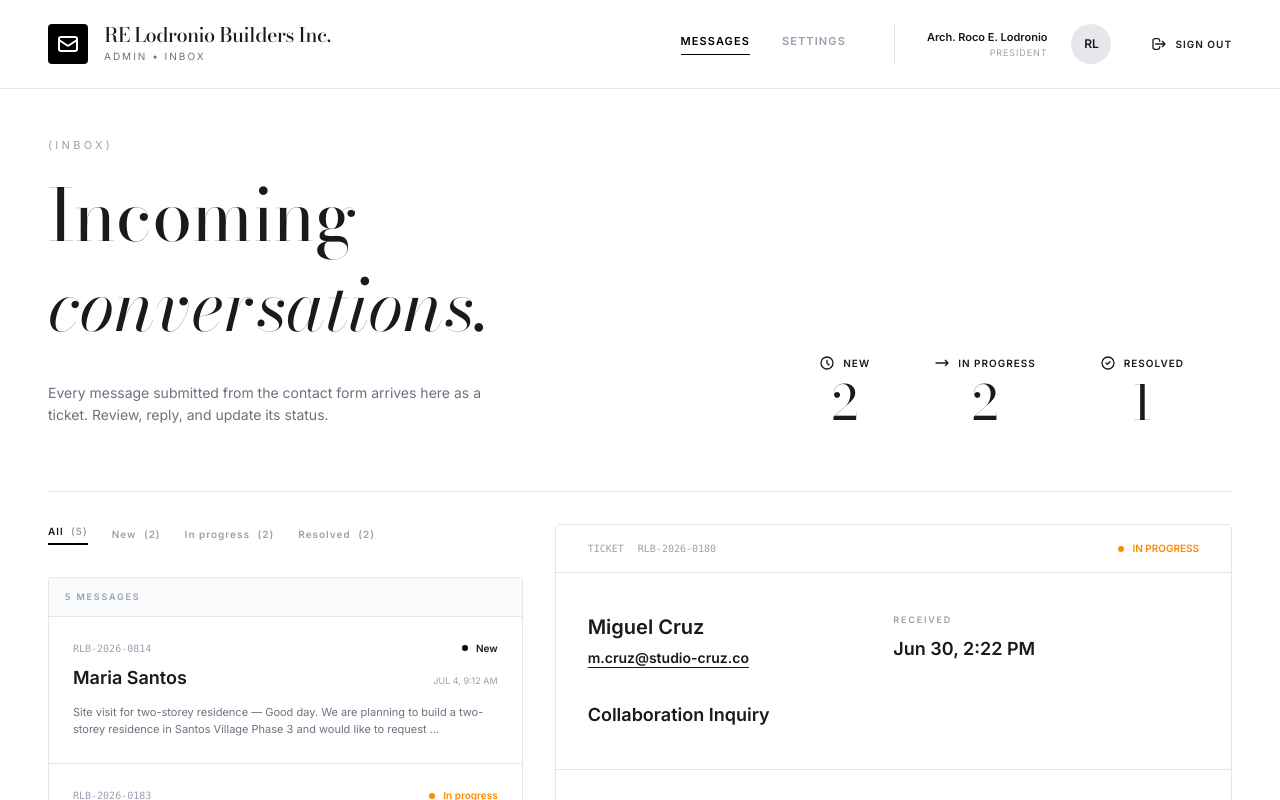
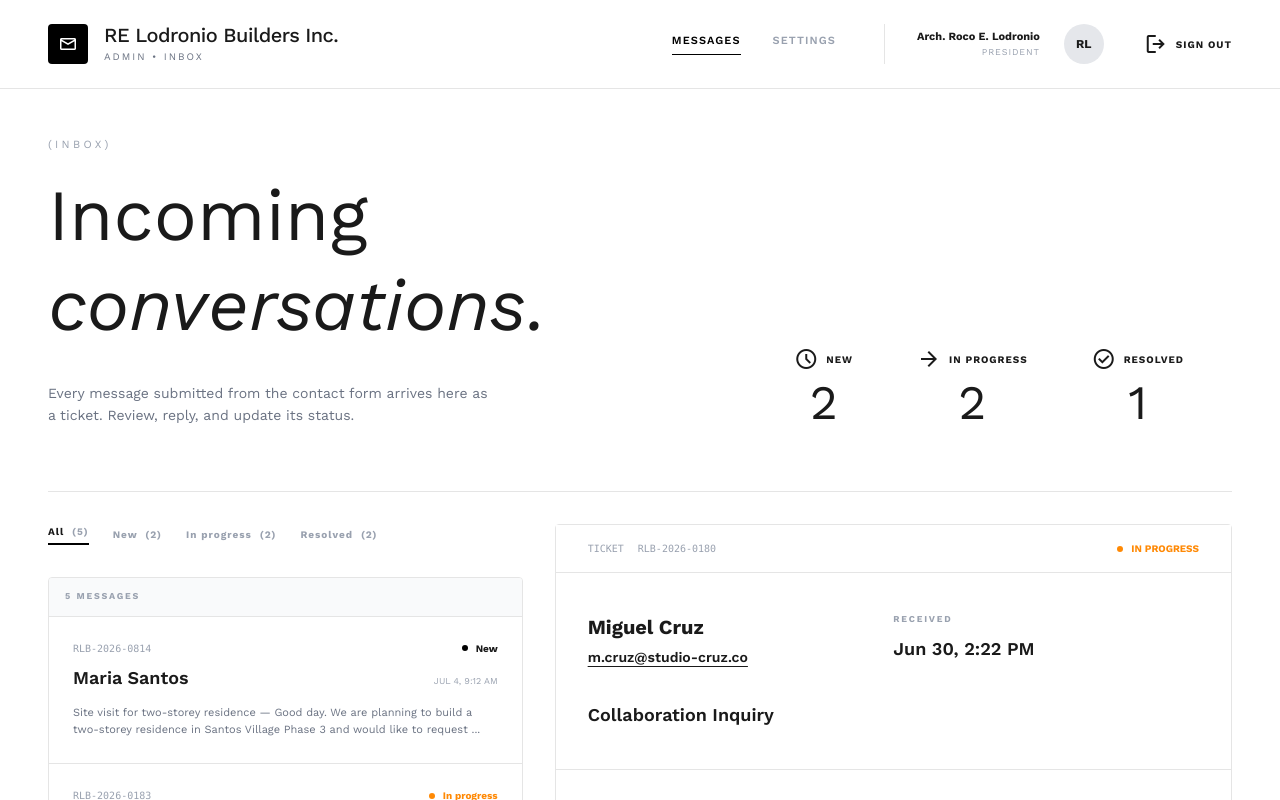
Before and after one commit to carloooseee/re-lodroniobuilders-admin, a React (Vite) app: page / in a window 1280 px wide. Both pictures are taken after typing "name@example.com", "Sample123" into the empty fields and a click on the button "Log in". Shown: the top 800 px of the page. Built offline with nearby package versions, Linux system fonts and the light colour scheme.

Commit message:
change font

```diff
--- a/src/App.jsx
+++ b/src/App.jsx
@@ -146,7 +146,7 @@ function App() {
       <header className="border-b border-brand-border py-6 px-12 flex justify-between items-center bg-white sticky top-0 z-50">
         <div className="flex items-center gap-4">
           <div className="w-10 h-10 bg-black flex items-center justify-center rounded-sm">
-            <svg className="w-6 h-6 text-white" fill="none" stroke="currentColor" viewBox="0 0 24 24"><path d="M3 8l7.89 5.26a2 2 0 002.22 0L21 8M5 19h14a2 2 0 002-2V7a2 2 0 00-2-2H5a2 2 0 00-2 2v10a2 2 0 002 2z" strokeLinecap="round" strokeLinejoin="round" strokeWidth="2"></path></svg>
+            <span className="material-symbols-outlined text-white" style={{fontSize: "20px"}}>mail</span>
           </div>
           <div>
             <h1 className="text-xl font-medium tracking-tight serif-title leading-none">RE Lodronio Builders Inc.</h1>
@@ -165,7 +165,7 @@ function App() {
             </div>
             <div className="w-10 h-10 bg-gray-200 rounded-full flex items-center justify-center text-xs font-bold">RL</div>
             <button onClick={() => setIsAuthenticated(false)} className="flex items-center gap-2 text-[10px] font-bold tracking-widest uppercase ml-4">
-              <svg className="w-4 h-4" fill="none" stroke="currentColor" viewBox="0 0 24 24"><path d="M17 16l4-4m0 0l-4-4m4 4H7m6 4v1a3 3 0 01-3 3H6a3 3 0 01-3-3V7a3 3 0 013-3h4a3 3 0 013 3v1" strokeLinecap="round" strokeLinejoin="round" strokeWidth="2"></path></svg>
+              <span className="material-symbols-outlined text-[16px]">logout</span>
               Sign Out
             </button>
           </div>
@@ -187,21 +187,21 @@ function App() {
             <div className="flex gap-16 pr-12">
               <div className="text-center">
                 <div className="flex items-center justify-center gap-2 text-[10px] font-bold tracking-widest uppercase mb-2">
-                  <svg className="w-4 h-4" fill="none" stroke="currentColor" viewBox="0 0 24 24"><path d="M12 8v4l3 3m6-3a9 9 0 11-18 0 9 9 0 0118 0z" strokeLinecap="round" strokeLinejoin="round" strokeWidth="2"></path></svg>
+                  <span className="material-symbols-outlined text-[16px]">schedule</span>
                   New
                 </div>
                 <span className="text-5xl serif-title">2</span>
               </div>
               <div className="text-center">
                 <div className="flex items-center justify-center gap-2 text-[10px] font-bold tracking-widest uppercase mb-2">
-                  <svg className="w-4 h-4" fill="none" stroke="currentColor" viewBox="0 0 24 24"><path d="M17 8l4 4m0 0l-4 4m4-4H3" strokeLinecap="round" strokeLinejoin="round" strokeWidth="2"></path></svg>
+                  <span className="material-symbols-outlined text-[16px]">arrow_forward</span>
                   In Progress
                 </div>
                 <span className="text-5xl serif-title">2</span>
               </div>
               <div className="text-center">
                 <div className="flex items-center justify-center gap-2 text-[10px] font-bold tracking-widest uppercase mb-2">
-                  <svg className="w-4 h-4" fill="none" stroke="currentColor" viewBox="0 0 24 24"><path d="M9 12l2 2 4-4m6 2a9 9 0 11-18 0 9 9 0 0118 0z" strokeLinecap="round" strokeLinejoin="round" strokeWidth="2"></path></svg>
+                  <span className="material-symbols-outlined text-[16px]">check_circle</span>
                   Resolved
                 </div>
                 <span className="text-5xl serif-title">1</span>
@@ -297,7 +297,7 @@ function App() {
                 </div>
                 <div className="flex gap-2">
                   <button className="px-8 py-2.5 bg-black text-white text-[10px] font-bold tracking-widest uppercase flex items-center gap-2 hover:bg-gray-800 transition-colors">
-                    <svg className="w-3.5 h-3.5" fill="none" stroke="currentColor" viewBox="0 0 24 24"><path d="M3 8l7.89 5.26a2 2 0 002.22 0L21 8M5 19h14a2 2 0 002-2V7a2 2 0 00-2-2H5a2 2 0 00-2 2v10a2 2 0 002 2z" strokeLinecap="round" strokeLinejoin="round" strokeWidth="2"></path></svg>
+                    <span className="material-symbols-outlined text-[14px]">reply</span>
                     Reply
                   </button>
                 </div>
--- a/src/index.css
+++ b/src/index.css
@@ -1,9 +1,10 @@
-@import url("https://fonts.googleapis.com/css2?family=Bodoni+Moda:ital,opsz,wght@0,6..96,400..900;1,6..96,400..900&family=Inter:wght@300;400;500;600&display=swap");
+@import url("https://fonts.googleapis.com/css2?family=Bodoni+Moda:ital,opsz,wght@0,6..96,400..900;1,6..96,400..900&family=Work+Sans:ital,wght@0,300;0,400;0,500;0,600;0,700;1,400&display=swap");
+@import url("https://fonts.googleapis.com/css2?family=Material+Symbols+Outlined:opsz,wght,FILL,GRAD@20..48,100..700,0..1,-50..200");
 @import "tailwindcss";
 
 @theme {
-  --font-serif: "Bodoni Moda", serif;
-  --font-sans: "Inter", sans-serif;
+  --font-serif: "Work Sans", sans-serif;
+  --font-sans: "Work Sans", sans-serif;
   --color-brand-gray: #F5F5F5;
   --color-brand-dark: #1A1A1A;
   --color-brand-accent: #808080;
@@ -25,14 +26,14 @@
 }
 
 body {
-  font-family: 'Inter', sans-serif;
+  font-family: 'Work Sans', sans-serif;
   color: #1A1A1A;
   -webkit-font-smoothing: antialiased;
   -moz-osx-font-smoothing: grayscale;
 }
 
 .serif-title {
-  font-family: 'Bodoni Moda', serif;
+  font-family: 'Work Sans', sans-serif;
 }
 
 .text-xxs {
@@ -85,3 +86,18 @@ body {
   font-size: 2.25rem;
   font-weight: 400;
 }
+
+/* Material Symbols Utility */
+.material-symbols-outlined {
+  font-family: 'Material Symbols Outlined';
+  font-weight: normal;
+  font-style: normal;
+  font-size: 24px;  /* Preferred icon size */
+  display: inline-block;
+  line-height: 1;
+  text-transform: none;
+  letter-spacing: normal;
+  word-wrap: normal;
+  white-space: nowrap;
+  direction: ltr;
+}
```
